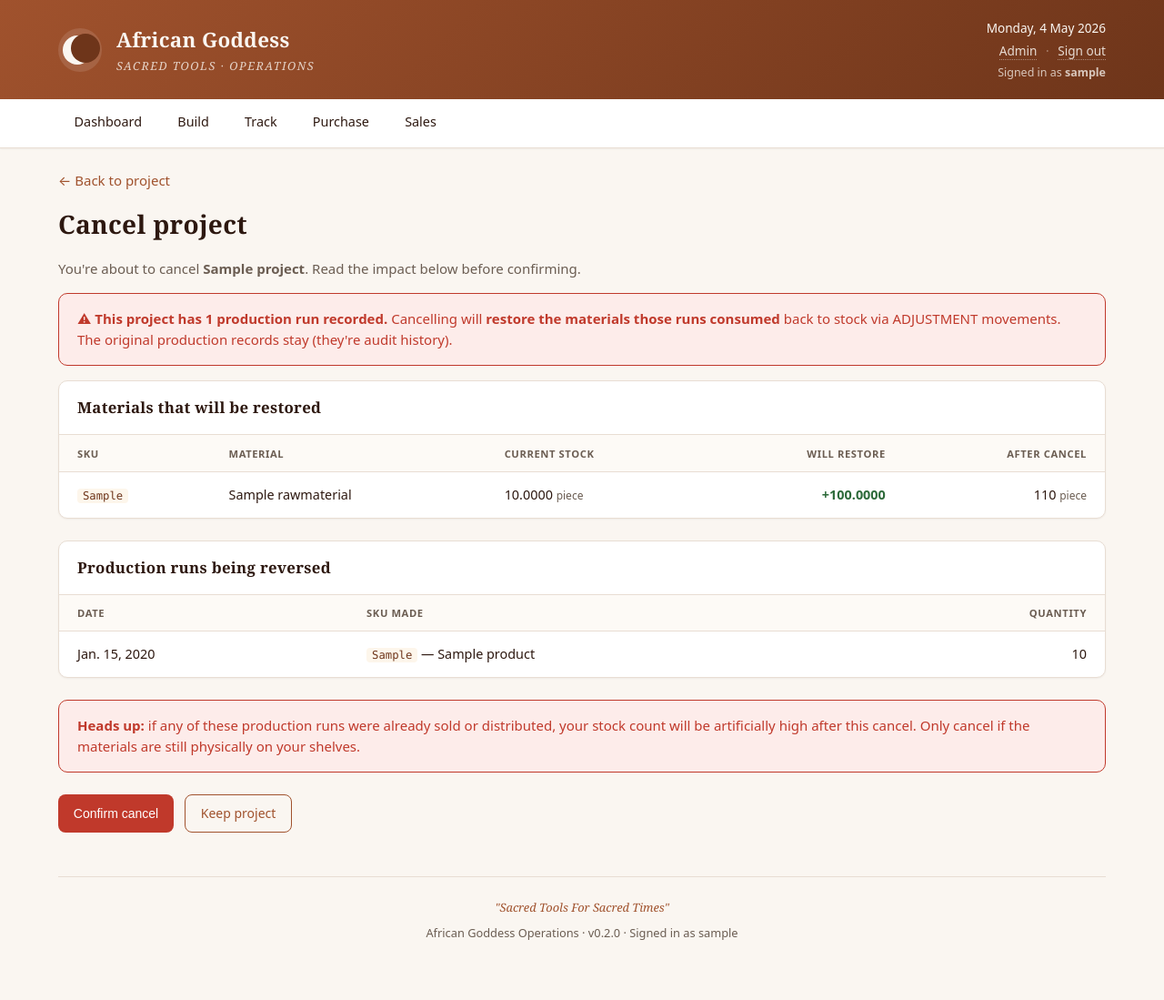
After one commit to chanchelr-ctrl/african-goddess-ops, a Django app: page /track/project/1/cancel/ in a window 1280 px wide. The commit adds this page. Shown: the whole page at 91% size. Run offline with Django 5.2, Linux system fonts and the light colour scheme; a user stored in the database is signed in; tables that the repository leaves empty hold one stand-in row (values such as "Sample post").

Commit message:
Add cancel flows for Projects and POs with stock reversal
User can now cancel a Project or PO from its detail page. Both go through
a confirmation page that shows exactly what will be reversed before the
click commits.

Project cancel:
- Status PLANNED/IN_PROGRESS/COMPLETED -> CANCELLED
- If any ProductionRuns were recorded, sums their BOM consumption per
  material and emits compensating ADJUSTMENT StockMovements (positive
  delta) to restore stock to pre-build state. Audit invariant
  (current_stock == sum(movements)) still holds.
- Original ProductionRuns stay in the audit log — they're immutable, that's
  by design. The reversal is via offsetting movements, not deletion.
- Confirm page warns if products may have been sold/distributed (stock
  reversal would inflate the count artificially in that case).

PO cancel:
- DRAFT or SENT -> CANCELLED, no stock change.
- RECEIVED -> CANCELLED + reverses the receipt with negative-delta
  ADJUSTMENT movements per line.
- Confirm page warns when materials may have already been consumed since
  receipt (reversal could drive stock negative).

Both flows are idempotent (cancelling an already-cancelled record returns
an info message and redirects).

URLs:
  /track/project/<pk>/cancel/
  /purchase/po/<pk>/cancel/

Templates: project_cancel.html, po_cancel.html. Cancel buttons added to
project_detail.html and po_detail.html (red-bordered ghost style — visible
but clearly destructive).

9 new tests covering: no-op cancels, runs reversal, audit invariant after
cancel, immutability of ProductionRuns post-cancel, PO receipt reversal,
idempotency. 70/70 passing.

Co-Authored-By: Claude Opus 4.7 <noreply@anthropic.com>

```diff
--- a/inventory/templates/inventory/po_detail.html
+++ b/inventory/templates/inventory/po_detail.html
@@ -97,4 +97,10 @@
     </div>
 </section>
 {% endif %}
+
+{% if po.status != "CANCELLED" %}
+<div style="margin-top:1.5rem;">
+    <a href="/purchase/po/{{ po.pk }}/cancel/" class="btn btn-ghost" style="border-color:var(--alert); color:var(--alert);">Cancel PO</a>
+</div>
+{% endif %}
 {% endblock %}
--- /dev/null
+++ b/inventory/templates/inventory/project_cancel.html
@@ -0,0 +1,76 @@
+{% extends "inventory/base.html" %}
+{% block title %}Cancel project — {{ project.name }}{% endblock %}
+{% block content %}
+{% with active="track" %}{% endwith %}
+
+<p><a href="/track/project/{{ project.pk }}/">← Back to project</a></p>
+<h1>Cancel project</h1>
+<p style="color:var(--text-muted);">
+    You're about to cancel <strong>{{ project.name }}</strong>. Read the impact below before confirming.
+</p>
+
+{% if to_restore %}
+<div class="banner alert">
+    ⚠ <strong>This project has {{ runs|length }} production run{{ runs|length|pluralize }} recorded.</strong>
+    Cancelling will <strong>restore the materials those runs consumed</strong> back to stock
+    via ADJUSTMENT movements. The original production records stay (they're audit history).
+</div>
+
+<section class="card">
+    <div class="card-header"><h2>Materials that will be restored</h2></div>
+    <div class="card-body">
+        <table>
+            <thead><tr><th>SKU</th><th>Material</th><th>Current stock</th><th style="text-align:right;">Will restore</th><th style="text-align:right;">After cancel</th></tr></thead>
+            <tbody>
+            {% for x in to_restore %}
+                <tr>
+                    <td><code>{{ x.material.sku }}</code></td>
+                    <td>{{ x.material.name }}</td>
+                    <td>{{ x.material.current_stock }} <small>{{ x.material.unit }}</small></td>
+                    <td style="text-align:right;"><strong style="color:var(--success);">+{{ x.qty }}</strong></td>
+                    <td style="text-align:right;">{{ x.material.current_stock|add:x.qty }} <small>{{ x.material.unit }}</small></td>
+                </tr>
+            {% endfor %}
+            </tbody>
+        </table>
+    </div>
+</section>
+
+<section class="card">
+    <div class="card-header"><h2>Production runs being reversed</h2></div>
+    <div class="card-body">
+        <table>
+            <thead><tr><th>Date</th><th>SKU made</th><th style="text-align:right;">Quantity</th></tr></thead>
+            <tbody>
+            {% for r in runs %}
+                <tr>
+                    <td>{{ r.run_date }}</td>
+                    <td><code>{{ r.product_variant.sku }}</code> — {{ r.product_variant.product.name }}</td>
+                    <td style="text-align:right;">{{ r.quantity }}</td>
+                </tr>
+            {% endfor %}
+            </tbody>
+        </table>
+    </div>
+</section>
+
+<div class="banner alert" style="margin-top:1rem;">
+    <strong>Heads up:</strong> if any of these production runs were already sold or distributed,
+    your stock count will be artificially high after this cancel. Only cancel if the materials
+    are still physically on your shelves.
+</div>
+
+{% else %}
+<div class="banner success">
+    ✓ No production runs recorded yet. Cancelling is safe — no stock will change.
+</div>
+{% endif %}
+
+<form method="post" action="/track/project/{{ project.pk }}/cancel/">
+    {% csrf_token %}
+    <div class="form-actions" style="margin-top:1.5rem;">
+        <button type="submit" class="btn" style="background:var(--alert);">Confirm cancel</button>
+        <a href="/track/project/{{ project.pk }}/" class="btn btn-ghost">Keep project</a>
+    </div>
+</form>
+{% endblock %}
--- a/inventory/urls.py
+++ b/inventory/urls.py
@@ -15,6 +15,7 @@ urlpatterns = [
     path("track/project/<int:pk>/", views.project_detail, name="project_detail"),
     path("track/project/<int:pk>/run/", views.project_record_run, name="project_record_run"),
     path("track/project/<int:pk>/complete/", views.project_complete, name="project_complete"),
+    path("track/project/<int:pk>/cancel/", views.project_cancel, name="project_cancel"),
 
     # Purchase flow
     path("purchase/", views.purchase_index, name="purchase"),
@@ -22,6 +23,7 @@ urlpatterns = [
     path("purchase/po/<int:pk>/", views.po_detail, name="po_detail"),
     path("purchase/po/<int:pk>/sent/", views.po_mark_sent, name="po_mark_sent"),
     path("purchase/po/<int:pk>/received/", views.po_mark_received, name="po_mark_received"),
+    path("purchase/po/<int:pk>/cancel/", views.po_cancel, name="po_cancel"),
     path("purchase/po/<int:pk>/temu/", views.po_open_in_temu, name="po_open_in_temu"),
     path("purchase/po/<int:pk>/parse-receipt/", views.po_parse_receipt, name="po_parse_receipt"),
 
--- a/inventory/views.py
+++ b/inventory/views.py
@@ -289,6 +289,62 @@ def project_complete(request, pk):
     return redirect("project_detail", pk=pk)
 
 
+@login_required
+def project_cancel(request, pk):
+    """Cancel a project. If any ProductionRuns were recorded, reverse the
+    stock they consumed via ADJUSTMENT movements (the original PRODUCTION_CONSUMED
+    movements stay — they're audit history). Two-step: GET shows confirm page
+    with what will be reversed; POST commits."""
+    from django.db import transaction
+    project = get_object_or_404(Project, pk=pk)
+    if project.status == "CANCELLED":
+        messages.info(request, "Project is already cancelled.")
+        return redirect("project_detail", pk=pk)
+
+    # Compute what will be reversed = sum of (BOM × run.quantity) per material
+    runs = list(project.production_runs.select_related("product_variant").all())
+    to_restore: dict[int, dict] = {}
+    for run in runs:
+        for line in run.product_variant.bom_lines.select_related("raw_material").all():
+            consumed = line.quantity * run.quantity
+            entry = to_restore.setdefault(line.raw_material_id, {
+                "material": line.raw_material,
+                "qty": Decimal("0"),
+            })
+            entry["qty"] += consumed
+
+    if request.method == "POST":
+        with transaction.atomic():
+            for entry in to_restore.values():
+                m = entry["material"]
+                qty = entry["qty"]
+                m.current_stock = m.current_stock + qty
+                m.save(update_fields=["current_stock", "updated_at"])
+                StockMovement.objects.create(
+                    raw_material=m, delta=qty, reason="ADJUSTMENT",
+                    related_object_type="Project", related_object_id=project.pk,
+                    note=f"Reversal: project '{project.name}' cancelled",
+                    created_by=request.user,
+                )
+            project.status = "CANCELLED"
+            project.save(update_fields=["status", "updated_at"])
+        if to_restore:
+            messages.success(
+                request,
+                f"Project cancelled. Restored {len(to_restore)} material(s) "
+                f"across {len(runs)} reversed production run(s).",
+            )
+        else:
+            messages.success(request, "Project cancelled (no production runs to reverse).")
+        return redirect("project_detail", pk=pk)
+
+    return render(request, "inventory/project_cancel.html", {
+        "project": project,
+        "runs": runs,
+        "to_restore": list(to_restore.values()),
+    })
+
+
 # ---------------------------------------------------------------------------
 # Purchase flow
 # ---------------------------------------------------------------------------
@@ -388,6 +444,59 @@ def po_mark_received(request, pk):
 # ---------------------------------------------------------------------------
 # Temu managed-browser helper (Playwright subprocess)
 # ---------------------------------------------------------------------------
+
+
+@login_required
+def po_cancel(request, pk):
+    """Cancel a PO. If status was RECEIVED, reverse the receipt with negative
+    ADJUSTMENT movements per line. Two-step confirm page."""
+    from django.db import transaction
+    po = get_object_or_404(PurchaseOrder, pk=pk)
+    if po.status == "CANCELLED":
+        messages.info(request, "PO is already cancelled.")
+        return redirect("po_detail", pk=pk)
+
+    # If RECEIVED, compute reversal lines
+    to_remove: list[dict] = []
+    if po.status == "RECEIVED":
+        for line in po.lines.select_related("raw_material").all():
+            qty_units = line.units_total
+            if qty_units <= 0:
+                continue
+            to_remove.append({
+                "material": line.raw_material,
+                "qty": qty_units,
+                "current_stock": line.raw_material.current_stock,
+            })
+
+    if request.method == "POST":
+        with transaction.atomic():
+            for entry in to_remove:
+                m = entry["material"]
+                qty = entry["qty"]
+                m.current_stock = m.current_stock - qty
+                m.save(update_fields=["current_stock", "updated_at"])
+                StockMovement.objects.create(
+                    raw_material=m, delta=-qty, reason="ADJUSTMENT",
+                    related_object_type="PurchaseOrder", related_object_id=po.pk,
+                    note=f"Reversal: PO {po.reference} receipt cancelled",
+                    created_by=request.user,
+                )
+            po.status = "CANCELLED"
+            po.save(update_fields=["status", "updated_at"])
+        if to_remove:
+            messages.success(
+                request,
+                f"PO {po.reference} cancelled. Reversed {len(to_remove)} material receipt(s).",
+            )
+        else:
+            messages.success(request, f"PO {po.reference} cancelled.")
+        return redirect("po_detail", pk=pk)
+
+    return render(request, "inventory/po_cancel.html", {
+        "po": po,
+        "to_remove": to_remove,
+    })
 
 
 @login_required
```
Also changed, not shown: inventory/templates/inventory/po_cancel.html (added, +58 -0 lines), inventory/templates/inventory/project_detail.html (+7 -4 lines), inventory/tests/test_cancel.py (added, +202 -0 lines).
